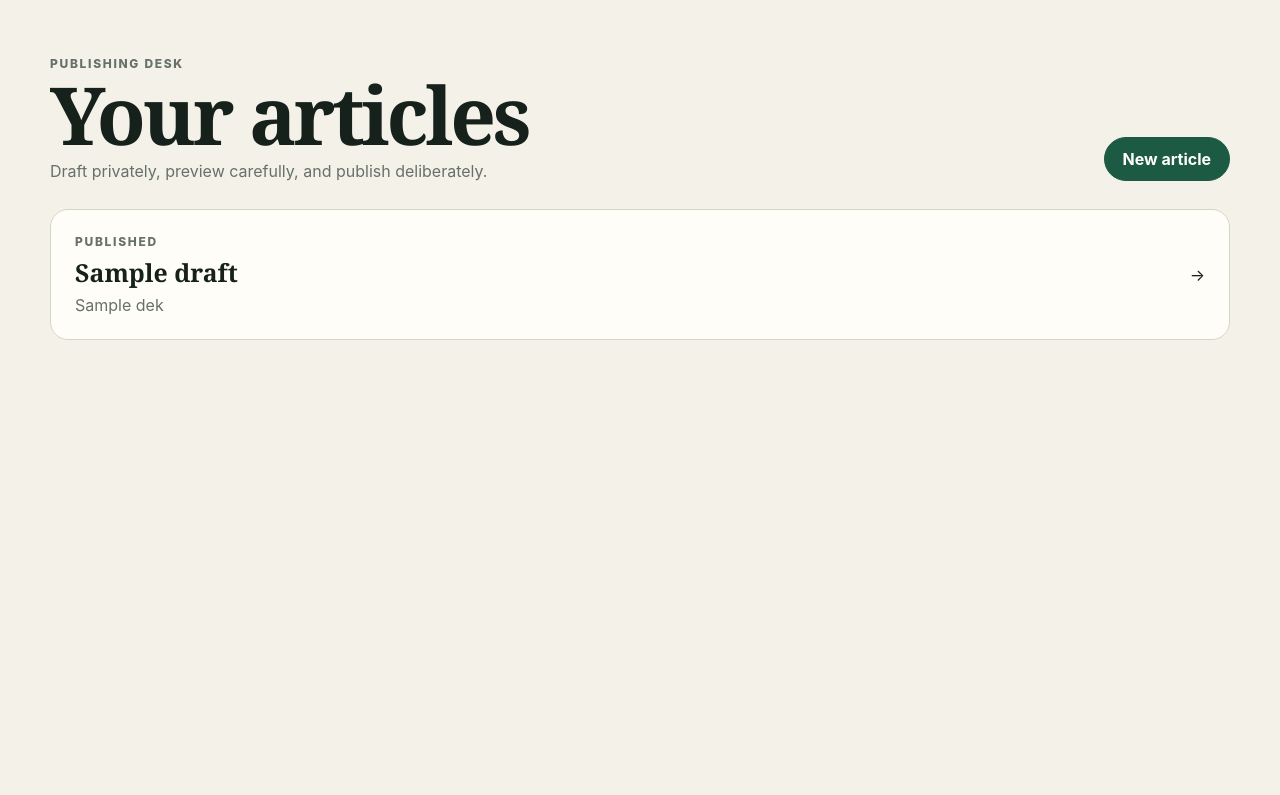
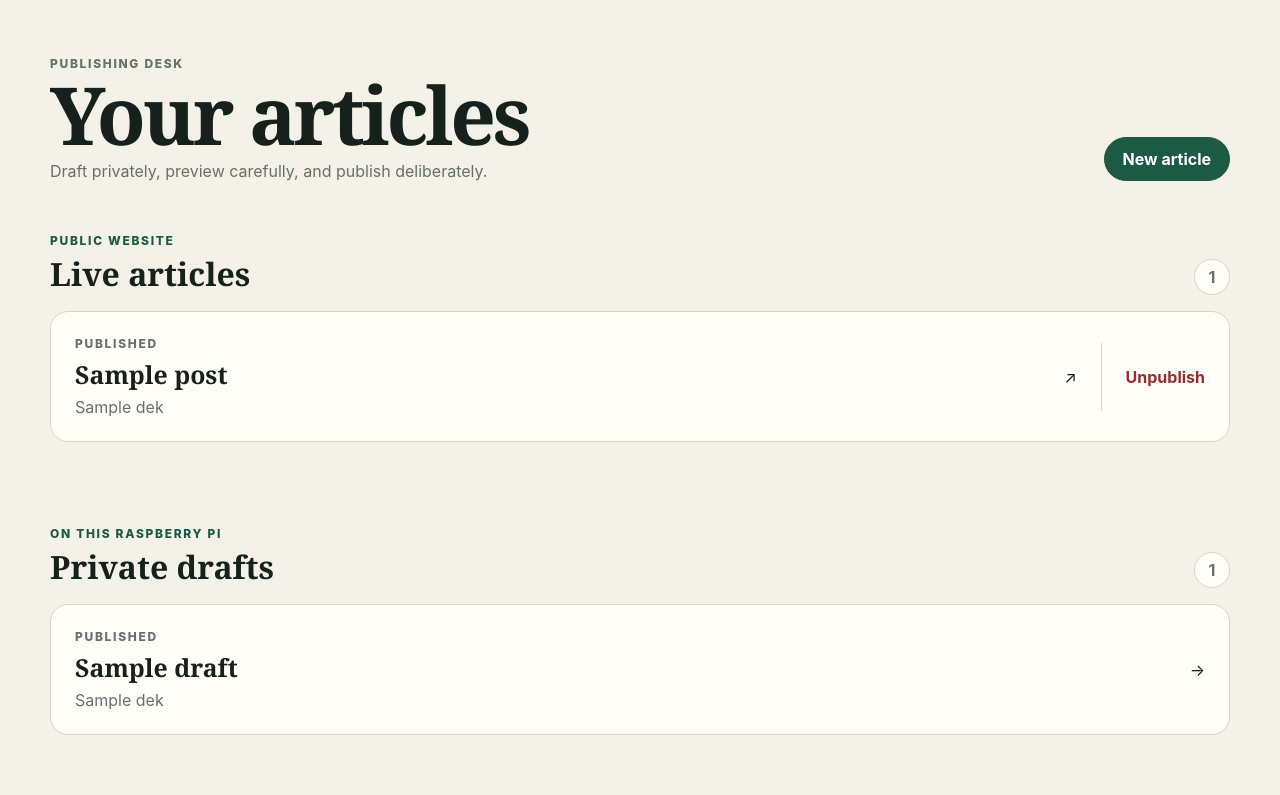
Before and after one commit to abirrahi10/lens-on-security, a Flask app: template admin/templates/dashboard.html in a window 1280 px wide. Shown: the part 68-863 px from the top of the page. Before the commit the page ends 408 px from the top, so only its background shows below. Run offline with Flask 3, Linux system fonts and the light colour scheme; the template is opened without the code that fills it: most values are stand-ins (such as "Sample title", 1, 10 or a date in 2020); some libraries are stand-ins or nearby versions.

Commit message:
Add draft deletion and safe post unpublishing

```diff
--- a/admin/app.py
+++ b/admin/app.py
@@ -19,6 +19,7 @@ import markdown
 import yaml
 from flask import Flask, abort, flash, redirect, render_template, request, send_from_directory, session, url_for
 from PIL import Image, ImageOps, UnidentifiedImageError
+from werkzeug.exceptions import NotFound
 from werkzeug.middleware.proxy_fix import ProxyFix
 
 
@@ -40,6 +41,7 @@ MAX_REQUEST_BYTES = 80 * 1024 * 1024
 SLUG_RE = re.compile(r"^[a-z0-9]+(?:-[a-z0-9]+)*$")
 DRAFT_ID_RE = re.compile(r"^[a-f0-9]{32}$")
 PUBLISH_LOCK = threading.Lock()
+FRONTMATTER_RE = re.compile(r"\A---\r?\n(.*?)\r?\n---\r?\n?(.*)\Z", re.DOTALL)
 
 app = Flask(__name__)
 app.config.update(
@@ -119,6 +121,98 @@ def list_drafts() -> list[dict]:
         except (OSError, json.JSONDecodeError):
             continue
     return sorted(drafts, key=lambda item: item.get("updated_at", ""), reverse=True)
+
+
+def load_published_post(slug: str) -> dict:
+    if not SLUG_RE.fullmatch(slug):
+        abort(404)
+    path = REPO_DIR / "src" / "content" / "blog" / f"{slug}.md"
+    if not path.is_file():
+        abort(404)
+    match = FRONTMATTER_RE.fullmatch(path.read_text(encoding="utf-8"))
+    if not match:
+        raise ValueError(f"{path.name} does not contain valid Markdown frontmatter.")
+    metadata = yaml.safe_load(match.group(1)) or {}
+    if metadata.get("draft", False):
+        abort(404)
+    return {**metadata, "slug": slug, "path": path, "body": match.group(2).strip()}
+
+
+def list_published_posts() -> list[dict]:
+    content_dir = REPO_DIR / "src" / "content" / "blog"
+    posts = []
+    for path in content_dir.glob("*.md"):
+        try:
+            posts.append(load_published_post(path.stem))
+        except NotFound:
+            continue
+        except (OSError, ValueError, yaml.YAMLError):
+            app.logger.exception("Could not load published article %s", path)
+    return sorted(posts, key=lambda item: item.get("date", ""), reverse=True)
+
+
+def private_draft_for_slug(slug: str) -> dict | None:
+    return next((draft for draft in list_drafts() if draft.get("slug") == slug), None)
+
+
+def import_published_images(post: dict, draft: dict) -> list[dict]:
+    image_dir = draft_path(draft["id"]) / "images"
+    image_dir.mkdir(parents=True, exist_ok=True)
+    imported = []
+    existing = {image.get("filename"): image for image in draft.get("images", [])}
+    allowed_public_dir = (REPO_DIR / "public" / "images" / post["slug"]).resolve()
+
+    for image in post.get("images", []):
+        source_value = str(image.get("src", ""))
+        source = (REPO_DIR / "public" / source_value.lstrip("/")).resolve()
+        try:
+            source.relative_to(allowed_public_dir)
+        except ValueError as error:
+            raise ValueError(f"The image path {source_value} is outside this article's image folder.") from error
+        if not source.is_file():
+            raise ValueError(f"The published image {source_value} is missing from the repository.")
+
+        original_name = source.name
+        if original_name in existing and (image_dir / original_name).is_file():
+            imported.append({"filename": original_name, "alt": str(image.get("alt", ""))})
+            continue
+
+        filename = f"{uuid.uuid4().hex}.jpg"
+        destination = image_dir / filename
+        with Image.open(source) as opened:
+            normalized = ImageOps.exif_transpose(opened)
+            normalized.thumbnail((MAX_IMAGE_EDGE, MAX_IMAGE_EDGE))
+            if normalized.mode != "RGB":
+                background = Image.new("RGB", normalized.size, "white")
+                if "A" in normalized.getbands():
+                    background.paste(normalized, mask=normalized.getchannel("A"))
+                else:
+                    background.paste(normalized)
+                normalized = background
+            normalized.save(destination, format="JPEG", quality=88, optimize=True)
+        imported.append({"filename": filename, "alt": str(image.get("alt", ""))})
+    return imported
+
+
+def restore_as_private_draft(post: dict) -> dict:
+    draft = private_draft_for_slug(post["slug"]) or {
+        "id": uuid.uuid4().hex,
+        "created_at": datetime.now().isoformat(),
+    }
+    draft.update(
+        title=post.get("title", ""),
+        slug=post["slug"],
+        dek=post.get("dek", ""),
+        date=post.get("date", ""),
+        read_time=post.get("readTime", ""),
+        tags=list(post.get("tags", [])),
+        sources=list(post.get("sources", [])),
+        body=post.get("body", ""),
+        updated_at=datetime.now().isoformat(),
+    )
+    draft["images"] = import_published_images(post, draft)
+    save_draft_file(draft)
+    return draft
 
 
 def validate_url(value: str) -> bool:
@@ -295,7 +389,8 @@ def root():
 
 @app.get("/admin/")
 def dashboard():
-    return render_template("dashboard.html", drafts=list_drafts())
+    drafts = [draft for draft in list_drafts() if not draft.get("published_commit")]
+    return render_template("dashboard.html", drafts=drafts, published_posts=list_published_posts())
 
 
 @app.get("/admin/drafts/<draft_id>/images/<filename>")
@@ -372,6 +467,49 @@ def delete_image(draft_id: str, filename: str):
     return redirect(url_for("edit_draft", draft_id=draft_id))
 
 
+@app.post("/admin/drafts/<draft_id>/delete")
+def delete_draft(draft_id: str):
+    require_csrf()
+    draft = load_draft(draft_id)
+    if draft.get("published_commit"):
+        flash("Published articles cannot be deleted from the draft manager.", "error")
+        return redirect(url_for("edit_draft", draft_id=draft_id))
+
+    title = draft.get("title") or "Untitled article"
+    shutil.rmtree(draft_path(draft_id))
+    flash(f'Draft "{title}" and its uploaded photographs were deleted.', "success")
+    return redirect(url_for("dashboard"))
+
+
+@app.post("/admin/posts/<slug>/unpublish")
+def unpublish_post(slug: str):
+    require_csrf()
+    try:
+        with PUBLISH_LOCK:
+            if run_git("status", "--porcelain"):
+                raise RuntimeError("The publishing repository has uncommitted changes and needs attention.")
+            run_git("pull", "--ff-only", GIT_REMOTE, GIT_BRANCH)
+            post = load_published_post(slug)
+            draft = restore_as_private_draft(post)
+            public_dir = REPO_DIR / "public" / "images" / slug
+            targets = [str(post["path"].relative_to(REPO_DIR))]
+            if public_dir.is_dir():
+                targets.append(str(public_dir.relative_to(REPO_DIR)))
+            run_git("rm", "-r", "--", *targets)
+            run_git("commit", "-m", f"Unpublish: {post['title']}")
+            run_git("push", GIT_REMOTE, GIT_BRANCH)
+            draft.pop("published_commit", None)
+            draft.pop("published_at", None)
+            draft["unpublished_commit"] = run_git("rev-parse", "HEAD")
+            save_draft_file(draft)
+        flash("Article unpublished and restored as a private draft. The public site is rebuilding now.", "success")
+        return redirect(url_for("edit_draft", draft_id=draft["id"]))
+    except (subprocess.SubprocessError, OSError, RuntimeError, ValueError, yaml.YAMLError) as error:
+        app.logger.exception("Unpublishing failed")
+        flash(str(error), "error")
+        return redirect(url_for("dashboard"))
+
+
 @app.post("/admin/preview")
 def preview():
     require_csrf()
--- a/admin/static/admin.css
+++ b/admin/static/admin.css
@@ -27,12 +27,20 @@ button, input, textarea { font: inherit; }
 .button { display: inline-flex; justify-content: center; align-items: center; min-height: 44px; padding: 10px 18px; border: 1px solid var(--accent); border-radius: 999px; cursor: pointer; text-decoration: none; font-weight: 750; }
 .button.primary { color: white; background: var(--accent); }
 .button.primary:hover { background: var(--accent-dark); }
+.button.danger { color: var(--danger); border-color: #c98f8f; background: transparent; }
+.button.danger:hover { color: white; border-color: var(--danger); background: var(--danger); }
 .button.secondary { color: var(--accent); background: transparent; }
 .draft-list { display: grid; gap: 12px; padding-bottom: 60px; }
-.draft-card { display: flex; align-items: center; justify-content: space-between; gap: 20px; padding: 24px; border: 1px solid var(--line); border-radius: 18px; background: var(--panel); text-decoration: none; }
+.article-section { margin-top: 24px; }
+.section-heading { display: flex; align-items: end; justify-content: space-between; gap: 20px; margin-bottom: 16px; }
+.section-heading h2 { margin: 4px 0 0; font-family: Georgia, serif; font-size: 2rem; }
+.section-heading > span { display: grid; place-items: center; min-width: 36px; height: 36px; border: 1px solid var(--line); border-radius: 999px; color: var(--muted); background: var(--panel); font-weight: 750; }
+.draft-card { display: grid; grid-template-columns: minmax(0, 1fr) auto; align-items: center; border: 1px solid var(--line); border-radius: 18px; background: var(--panel); overflow: hidden; }
 .draft-card:hover { border-color: var(--accent); transform: translateY(-1px); }
+.draft-card-link { display: flex; align-items: center; justify-content: space-between; gap: 20px; min-width: 0; padding: 24px; text-decoration: none; }
 .draft-card h2 { margin: 6px 0; font-family: Georgia, serif; font-size: 1.55rem; }
 .draft-card p { margin: 0; color: var(--muted); }
+.draft-delete { padding: 24px; border-left: 1px solid var(--line); }
 .empty-state { padding: 64px 32px; border: 1px dashed var(--line); border-radius: 20px; text-align: center; background: var(--panel); }
 .empty-state h2 { font-family: Georgia, serif; font-size: 2rem; }
 .back { display: inline-block; margin-top: 28px; color: var(--accent); font-weight: 700; text-decoration: none; }
@@ -54,6 +62,7 @@ legend { padding: 0 0 12px; }
 .saved-image img { width: 100%; max-height: 190px; object-fit: cover; border-radius: 8px; }
 .saved-image p { color: var(--muted); font-size: .85rem; }
 .text-button { padding: 0; border: 0; color: var(--accent); background: none; cursor: pointer; font-weight: 750; }
+.text-button.danger { color: var(--danger); }
 .error-list, .flash { padding: 16px 18px; margin: 20px 0; border-radius: 12px; }
 .error-list, .flash.error { color: var(--danger); border: 1px solid #dbabab; background: #fff2f1; }
 .error-list h2 { margin-top: 0; font-size: 1rem; }
@@ -68,6 +77,8 @@ legend { padding: 0 0 12px; }
   .page-heading, .editor-heading { align-items: stretch; flex-direction: column; padding-top: 36px; }
   .actions { justify-content: stretch; }
   .actions .button { flex: 1; }
+  .draft-card { grid-template-columns: 1fr; }
+  .draft-delete { padding-top: 0; border-left: 0; }
   .editor-grid { grid-template-columns: 1fr; }
   .metadata-fields { order: -1; }
 }
--- a/admin/templates/dashboard.html
+++ b/admin/templates/dashboard.html
@@ -10,10 +10,49 @@
     <a class="button primary" href="{{ url_for('new_draft') }}">New article</a>
   </section>
 
+  {% if published_posts %}
+    <section class="article-section" aria-labelledby="live-articles">
+      <div class="section-heading">
+        <div>
+          <p class="kicker">Public website</p>
+          <h2 id="live-articles">Live articles</h2>
+        </div>
+        <span>{{ published_posts | length }}</span>
+      </div>
+      <div class="draft-list">
+        {% for post in published_posts %}
+          <article class="draft-card">
+            <a class="draft-card-link" href="https://lensonsecurity.com/posts/{{ post.slug }}/" target="_blank" rel="noopener">
+              <div>
+                <p class="status">Published</p>
+                <h2>{{ post.title or "Untitled article" }}</h2>
+                <p>{{ post.dek or "No description." }}</p>
+              </div>
+              <span aria-hidden="true">↗</span>
+            </a>
+            <form class="draft-delete" method="post" action="{{ url_for('unpublish_post', slug=post.slug) }}" onsubmit="return confirm('Unpublish this article and restore it as a private draft? It will disappear from the public site after GitHub finishes rebuilding.');">
+              <input type="hidden" name="csrf_token" value="{{ csrf_token() }}">
+              <button class="text-button danger" type="submit">Unpublish</button>
+            </form>
+          </article>
+        {% endfor %}
+      </div>
+    </section>
+  {% endif %}
+
   {% if drafts %}
+    <section class="article-section" aria-labelledby="private-drafts">
+      <div class="section-heading">
+        <div>
+          <p class="kicker">On this Raspberry Pi</p>
+          <h2 id="private-drafts">Private drafts</h2>
+        </div>
+        <span>{{ drafts | length }}</span>
+      </div>
     <div class="draft-list">
       {% for draft in drafts %}
-        <a class="draft-card" href="{{ url_for('edit_draft', draft_id=draft.id) }}">
+        <article class="draft-card">
+          <a class="draft-card-link" href="{{ url_for('edit_draft', draft_id=draft.id) }}">
             <div>
               <p class="status">{{ "Published" if draft.published_commit else "Private draft" }}</p>
               <h2>{{ draft.title or "Untitled article" }}</h2>
@@ -21,9 +60,17 @@
             </div>
             <span aria-hidden="true">→</span>
           </a>
+          {% if not draft.published_commit %}
+            <form class="draft-delete" method="post" action="{{ url_for('delete_draft', draft_id=draft.id) }}" onsubmit="return confirm('Permanently delete this private draft and its uploaded photographs?');">
+              <input type="hidden" name="csrf_token" value="{{ csrf_token() }}">
+              <button class="text-button danger" type="submit">Delete draft</button>
+            </form>
+          {% endif %}
+        </article>
       {% endfor %}
     </div>
-  {% else %}
+    </section>
+  {% elif not published_posts %}
     <section class="empty-state">
       <p class="kicker">Ready when you are</p>
       <h2>Create your first private draft</h2>
--- a/admin/templates/editor.html
+++ b/admin/templates/editor.html
@@ -18,6 +18,9 @@
         <h1>{{ draft.title or "New article" }}</h1>
       </div>
       <div class="actions">
+        {% if draft.id and not draft.published_commit %}
+          <button class="button danger" type="submit" formaction="{{ url_for('delete_draft', draft_id=draft.id) }}" formnovalidate onclick="return confirm('Permanently delete this private draft and its uploaded photographs?');">Delete draft</button>
+        {% endif %}
         <button class="button secondary" type="submit" formaction="{{ url_for('preview') }}" formtarget="_blank">Preview</button>
         <button class="button secondary" type="submit" name="action" value="save">Save draft</button>
         <button class="button primary" type="submit" name="action" value="publish">Publish</button>
```
Also changed, not shown: admin/tests/test_app.py (+113 -0 lines), admin/README.md. Lines whose indentation alone changed are shown as unchanged.
